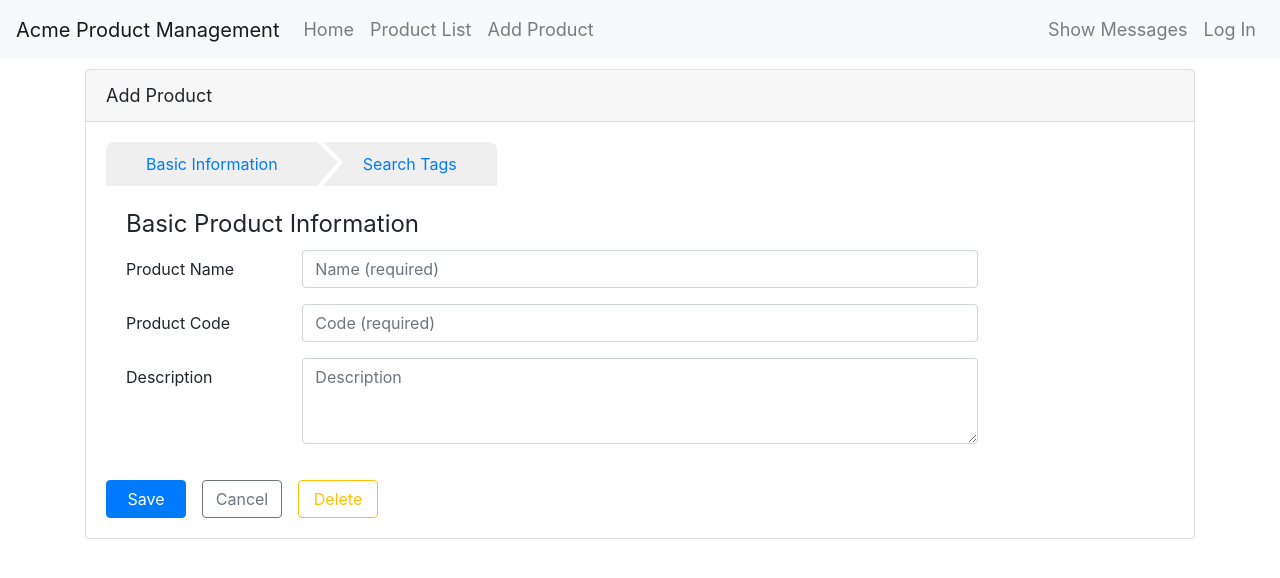
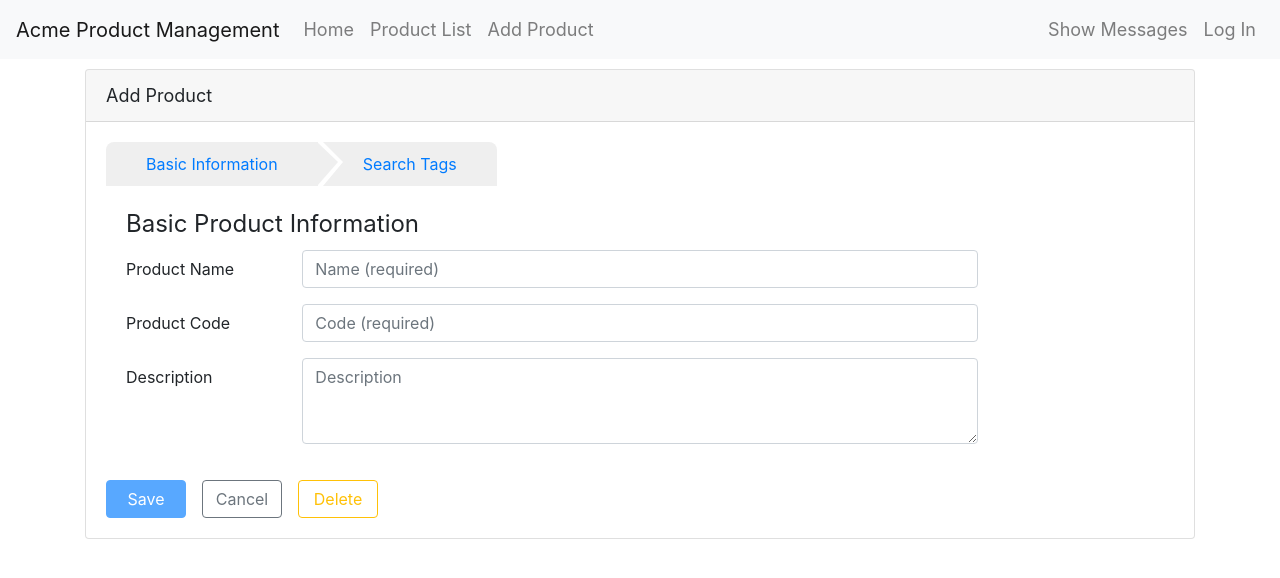
Before and after one commit to ShaikhKhajabi/angular_routing, an Angular app: page /products/0/edit/info in a window 1280 px wide. Shown: the top 578 px of the page. Built offline with nearby package versions, Linux system fonts and the light colour scheme; what angular-in-memory-web-api would draw is missing.

Commit message:
add validation and made save button disabled for validation in child routes

```diff
--- a/src/app/products/product-edit/product-edit.component.html
+++ b/src/app/products/product-edit/product-edit.component.html
@@ -22,6 +22,7 @@
                 style="width:80px"
                 type="button"
                 title="Save your entered data"
+                [disabled]="!isValid()"
                 (click)="saveProduct()">
           Save
         </button>
--- a/src/app/products/product-edit/product-edit.component.ts
+++ b/src/app/products/product-edit/product-edit.component.ts
@@ -10,16 +10,17 @@
   templateUrl: './product-edit.component.html',
   styleUrls: ['./product-edit.component.css']
 })
-export class ProductEditComponent implements OnInit{
+export class ProductEditComponent implements OnInit {
   pageTitle = 'Product Edit';
   errorMessage: string;
 
   product: Product;
+  private dataIsValid: { [key: string]: boolean } = {};
 
   constructor(private productService: ProductService,
-              private messageService: MessageService,
-              private route: ActivatedRoute,
-              private router: Router) { }
+    private messageService: MessageService,
+    private route: ActivatedRoute,
+    private router: Router) { }
 
   ngOnInit(): void {
     this.route.data.subscribe(data => {
@@ -64,8 +65,18 @@
     }
   }
 
+  isValid(path?: string): boolean {
+    this.validate();
+    if (path) {
+      this.dataIsValid[path];
+    }
+
+    return (this.dataIsValid &&
+      Object.keys(this.dataIsValid).every(d => this.dataIsValid[d] === true));
+  }
+
   saveProduct(): void {
-    if (true === true) {
+    if (this.isValid()) {
       if (this.product.id === 0) {
         this.productService.createProduct(this.product).subscribe({
           next: () => this.onSaveComplete(`The new ${this.product.productName} was saved`),
@@ -89,4 +100,26 @@
 
     this.router.navigate(['/products']);
   }
+
+  validate(): void {
+    this.dataIsValid = {};
+
+
+    if (this.product.productName &&
+      this.product.productName.length >= 3 &&
+      this.product.productCode) {
+      this.dataIsValid['info'] = true;
+    }
+    else {
+      this.dataIsValid['info'] = false;
+    }
+
+    if (this.product.category &&
+      this.product.category.length >= 3) {
+      this.dataIsValid['tags'] = true;
+    }
+    else {
+      this.dataIsValid['tags'] = false;
+    }
+  }
 }
```
